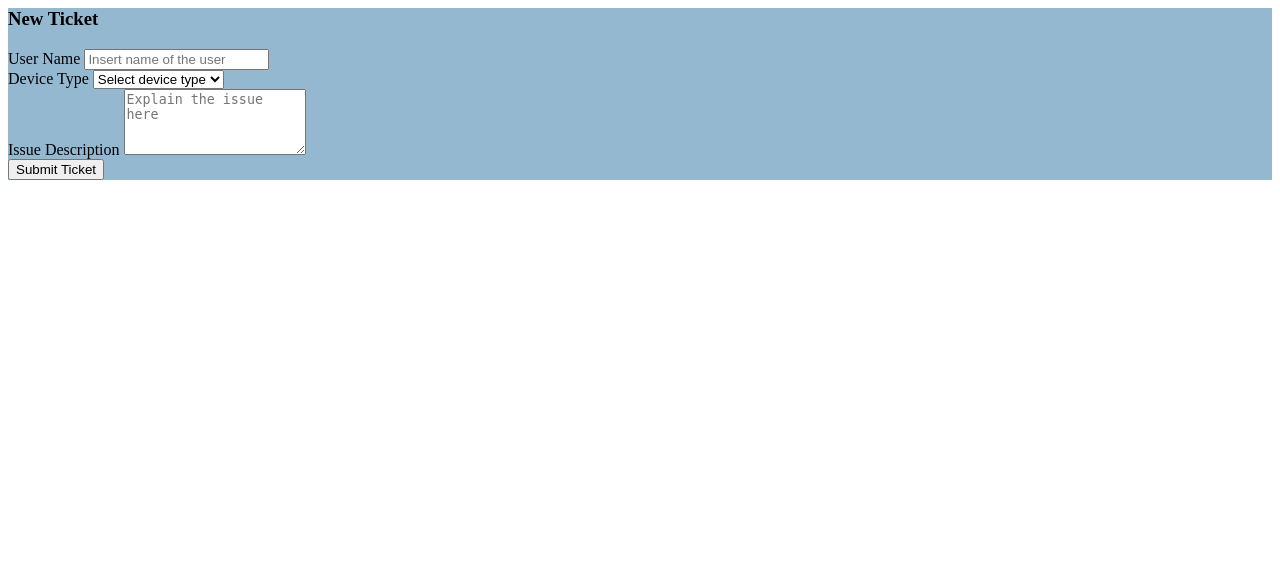
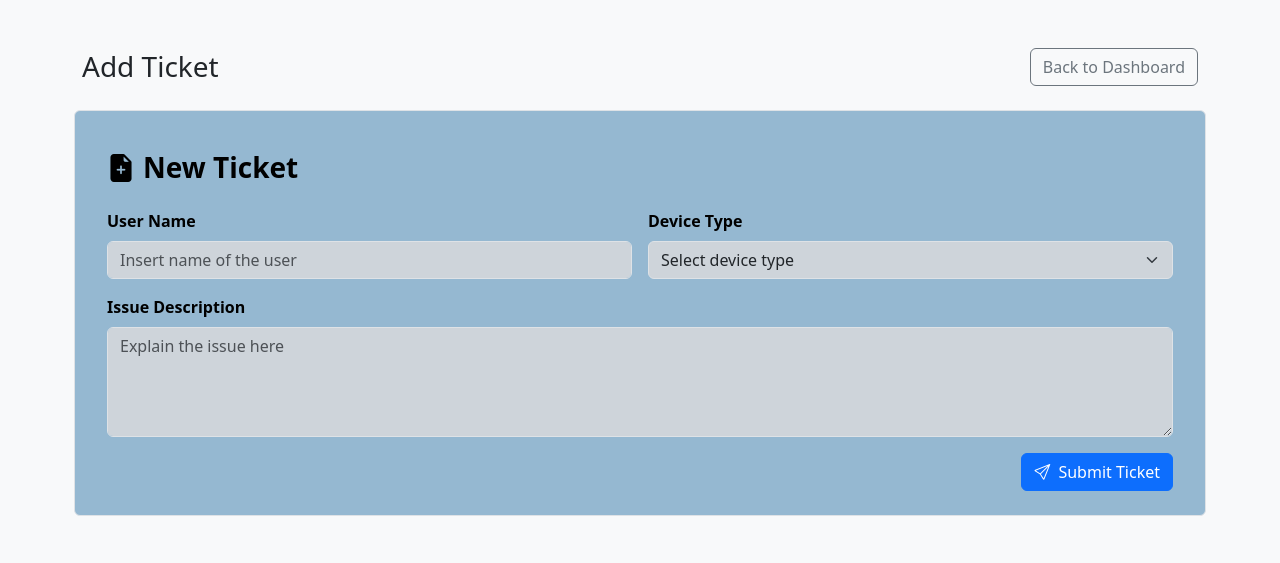
Before and after one commit to admdan/clarus, a Flask app: page /troubleshooting/add in a window 1280 px wide. Shown: the top 563 px of the page. Run offline with Flask 3, Linux system fonts and the light colour scheme; the visitor is signed in with stand-in values (Sample User, id 1); some libraries are stand-ins or nearby versions.

Commit message:
Fix profile authorization and broken ticket/dependent flows

```diff
--- a/app/profile.py
+++ b/app/profile.py
@@ -44,6 +44,14 @@ def get_target_user_id():
     if user_id != current_user.id and current_user.role not in ['admin', 'hr', 'support']:
         abort(403)
     return user_id
+
+def get_spouse_for_user(spouse_id, user_id):
+    spouses = get_user_spouses(user_id)
+    return next((spouse for spouse in spouses if spouse['id'] == spouse_id), None)
+
+def get_dependent_for_user(dependent_id, user_id):
+    dependents = get_user_dependents(user_id)
+    return next((dependent for dependent in dependents if dependent['id'] == dependent_id), None)
 
 @profile_bp.route('/')
 @login_required
@@ -422,6 +430,10 @@ def add_spouse_info():
 @login_required
 def edit_spouse_info(spouse_id):
     user_id = get_target_user_id()
+    spouse = get_spouse_for_user(spouse_id, user_id)
+    if not spouse:
+        abort(403)
+
     if request.method == 'POST':
         form_data = {
             'spouse_name': request.form.get('spouse_name'),
@@ -437,16 +449,16 @@ def edit_spouse_info(spouse_id):
             'user_id': user_id
         }
         return render_template('profile_sections/family_info.html', **family_data)
-
-    # Lookup spouse by ID from list of dicts
-    spouses = get_user_spouses(user_id)
-    spouse = next((s for s in spouses if s['id'] == spouse_id), None)
     return render_template('profile_sections/edit_spouse_info.html', spouse=spouse, user_id=user_id)
 
 @profile_bp.route('/delete_spouse_info/<int:spouse_id>', methods=['POST'])
 @login_required
 def delete_spouse_info(spouse_id):
     user_id = get_target_user_id()
+    spouse = get_spouse_for_user(spouse_id, user_id)
+    if not spouse:
+        abort(403)
+
     delete_user_spouse(spouse_id)
     family_data = {
         'family': get_user_family(user_id),
@@ -481,6 +493,10 @@ def add_dependent_info():
 @login_required
 def edit_dependent_info(dependent_id):
     user_id = get_target_user_id()
+    dependent = get_dependent_for_user(dependent_id, user_id)
+    if not dependent:
+        abort(403)
+
     if request.method == 'POST':
         form_data = {
             'dependent_name': request.form.get('dependent_name'),
@@ -496,16 +512,16 @@ def edit_dependent_info(dependent_id):
             'user_id': user_id
         }
         return render_template('profile_sections/family_info.html', **family_data)
-
-    # Safely retrieve the specific dependent from the list of dicts
-    dependents = get_user_dependents(user_id)
-    dependent = next((d for d in dependents if d['id'] == dependent_id), None)
     return render_template('profile_sections/edit_dependent_info.html', dependent=dependent, user_id=user_id)
 
 @profile_bp.route('/delete_dependent_info/<int:dependent_id>', methods=['POST'])
 @login_required
 def delete_dependent_info(dependent_id):
     user_id = get_target_user_id()
+    dependent = get_dependent_for_user(dependent_id, user_id)
+    if not dependent:
+        abort(403)
+
     delete_user_dependent(dependent_id)
     family_data = {
         'family': get_user_family(user_id),
--- /dev/null
+++ b/app/templates/add_ticket.html
@@ -0,0 +1,22 @@
+<!DOCTYPE html>
+<html lang="en">
+<head>
+  <meta charset="UTF-8">
+  <meta name="viewport" content="width=device-width, initial-scale=1.0">
+  <title>Add Ticket | Clarus</title>
+  <link href="https://cdn.jsdelivr.net/npm/bootstrap@5.3.0/dist/css/bootstrap.min.css" rel="stylesheet">
+  <link href="https://cdn.jsdelivr.net/npm/bootstrap-icons@1.10.5/font/bootstrap-icons.css" rel="stylesheet">
+</head>
+<body class="bg-light">
+  <div class="container py-5">
+    <div class="d-flex justify-content-between align-items-center mb-4">
+      <h1 class="h3 mb-0">Add Ticket</h1>
+      <a href="{{ url_for('troubleshooting.troubleshooting_dashboard') }}" class="btn btn-outline-secondary">
+        Back to Dashboard
+      </a>
+    </div>
+
+    {% include 'partials/add_ticket.html' %}
+  </div>
+</body>
+</html>
```
Also changed, not shown: app/role.py (+2 -5 lines), app/templates/profile_sections/edit_dependent_info.html (+5 -5 lines).
